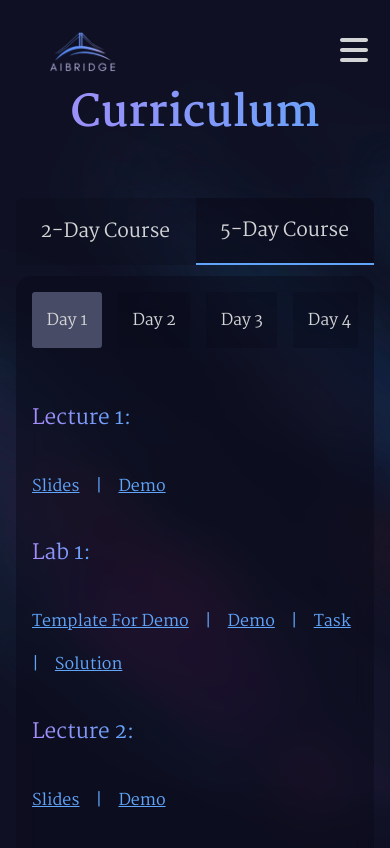
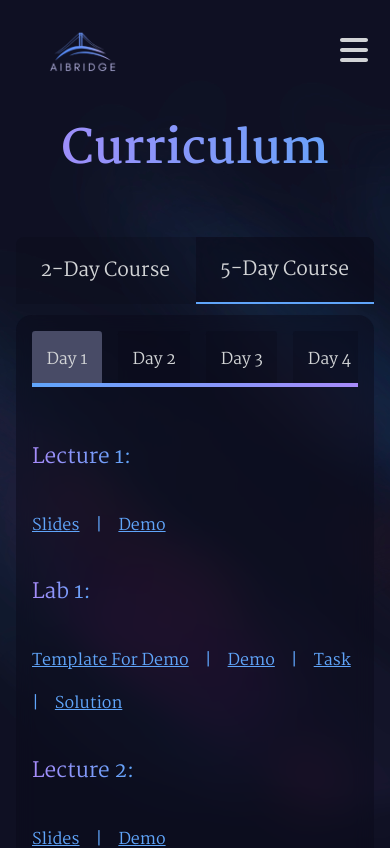
Before and after one commit to MICH3LL3D/AIBridge-Website, a Next.js app: page /curriculum in a window 390 px wide. Shown: the top 848 px of the page. Built offline with nearby package versions, Linux system fonts and the light colour scheme.

Commit message:
curriculum page responsive 2.0

```diff
--- a/src/app/curriculum/page.tsx
+++ b/src/app/curriculum/page.tsx
@@ -273,10 +273,10 @@ export default function CurriculumPage() {
       }}>
         <h1 style={{
           color: '#d2d4d6',
-          fontSize: isMobile ? '2.7rem' : '4rem',
+          fontSize: isMobile ? '2.9rem' : '4rem',
           textAlign: 'center',
           marginBottom: '3rem',
-          paddingTop: isMobile ? '2rem' : '5rem',
+          paddingTop: isMobile ? '4rem' : '5rem',
           background: 'linear-gradient(to right, #A78BFA, #60A5FA)',
           WebkitBackgroundClip: 'text',
           WebkitTextFillColor: 'transparent'
@@ -346,7 +346,8 @@ export default function CurriculumPage() {
               gap: '1rem',
               minWidth: isMobile ? 'auto' : '150px',
               paddingRight: isMobile ? '0' : '2.5rem',
-              overflowX: isMobile ? 'auto' : 'visible'
+              overflowX: isMobile ? 'auto' : 'visible',
+              position: isMobile ? 'relative' : 'initial'
             }}>
               {currentCurriculum.map((day, index) => (
                 <button
@@ -369,6 +370,16 @@ export default function CurriculumPage() {
                   {day.day}
                 </button>
               ))}
+              {isMobile && (
+                <div style={{
+                  position: 'absolute',
+                  bottom: 0,
+                  left: 0,
+                  right: 0,
+                  height: '4px',
+                  background: 'linear-gradient(to right, #60A5FA, #A78BFA)'
+                }} />
+              )}
             </div>
 
             {/* Day Content */}
```
